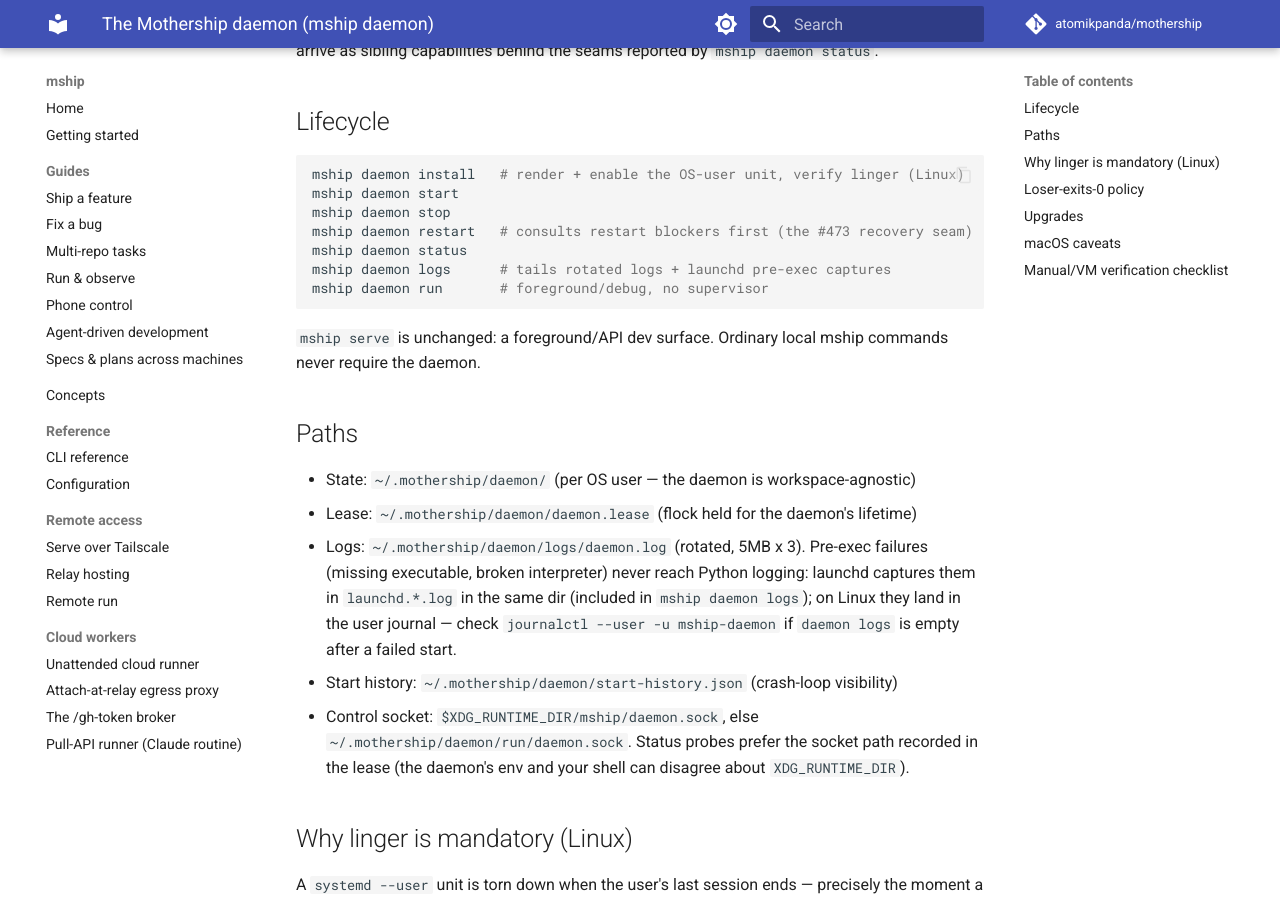
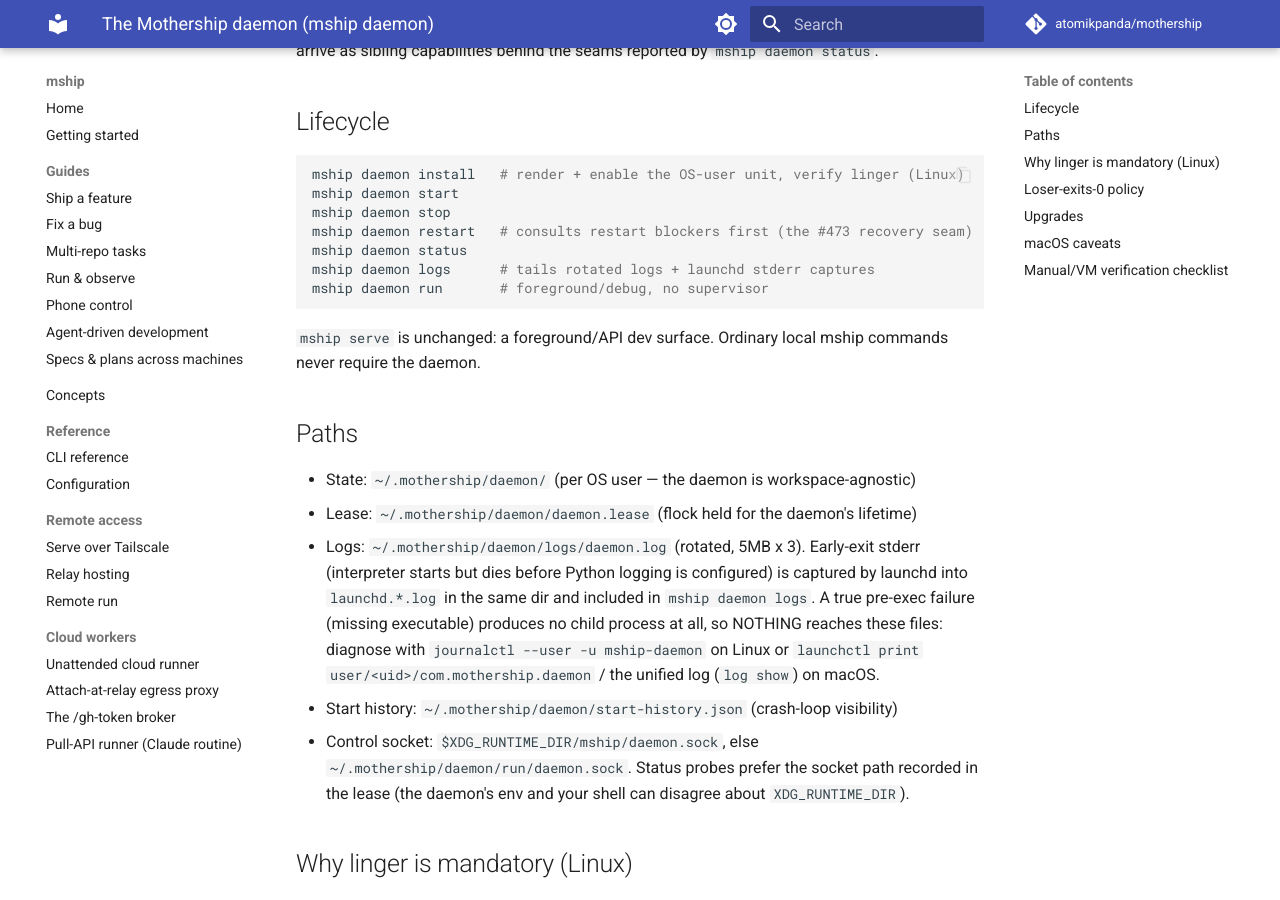
Before and after one commit to atomikpanda/mothership, an MkDocs documentation site: the page built from docs/daemon.md, in a window 1280 px wide and 900 px high, scrolled down 244 px. Built offline with MkDocs 1.6.1 and Material for MkDocs 9.7.7, drawn with Linux system fonts in a browser that asks for light colours; comment, search, counter and statistics services are not loaded.

Commit message:
Correct pre-exec log claims (agentic P2 on #475): launchd.*.log captures early-exit stderr only; a posix_spawn failure lands in the unified log/journald — comment, docs, and test name now say so

````diff
--- a/docs/daemon.md
+++ b/docs/daemon.md
@@ -15,7 +15,7 @@
 mship daemon stop
 mship daemon restart   # consults restart blockers first (the #473 recovery seam)
 mship daemon status
-mship daemon logs      # tails rotated logs + launchd pre-exec captures
+mship daemon logs      # tails rotated logs + launchd stderr captures
 mship daemon run       # foreground/debug, no supervisor
 ```
 
@@ -26,12 +26,14 @@
 
 - State: `~/.mothership/daemon/` (per OS user — the daemon is workspace-agnostic)
 - Lease: `~/.mothership/daemon/daemon.lease` (flock held for the daemon's lifetime)
-- Logs: `~/.mothership/daemon/logs/daemon.log` (rotated, 5MB x 3). Pre-exec
-  failures (missing executable, broken interpreter) never reach Python logging:
-  launchd captures them in `launchd.*.log` in the same dir (included in
-  `mship daemon logs`); on Linux they land in the user journal — check
-  `journalctl --user -u mship-daemon` if `daemon logs` is empty after a failed
-  start.
+- Logs: `~/.mothership/daemon/logs/daemon.log` (rotated, 5MB x 3). Early-exit
+  stderr (interpreter starts but dies before Python logging is configured) is
+  captured by launchd into `launchd.*.log` in the same dir and included in
+  `mship daemon logs`. A true pre-exec failure (missing executable) produces no
+  child process at all, so NOTHING reaches these files: diagnose with
+  `journalctl --user -u mship-daemon` on Linux or
+  `launchctl print user/<uid>/com.mothership.daemon` / the unified log
+  (`log show`) on macOS.
 - Start history: `~/.mothership/daemon/start-history.json` (crash-loop visibility)
 - Control socket: `$XDG_RUNTIME_DIR/mship/daemon.sock`, else
   `~/.mothership/daemon/run/daemon.sock`. Status probes prefer the socket path
````
Also changed, not shown: 2 other files.
